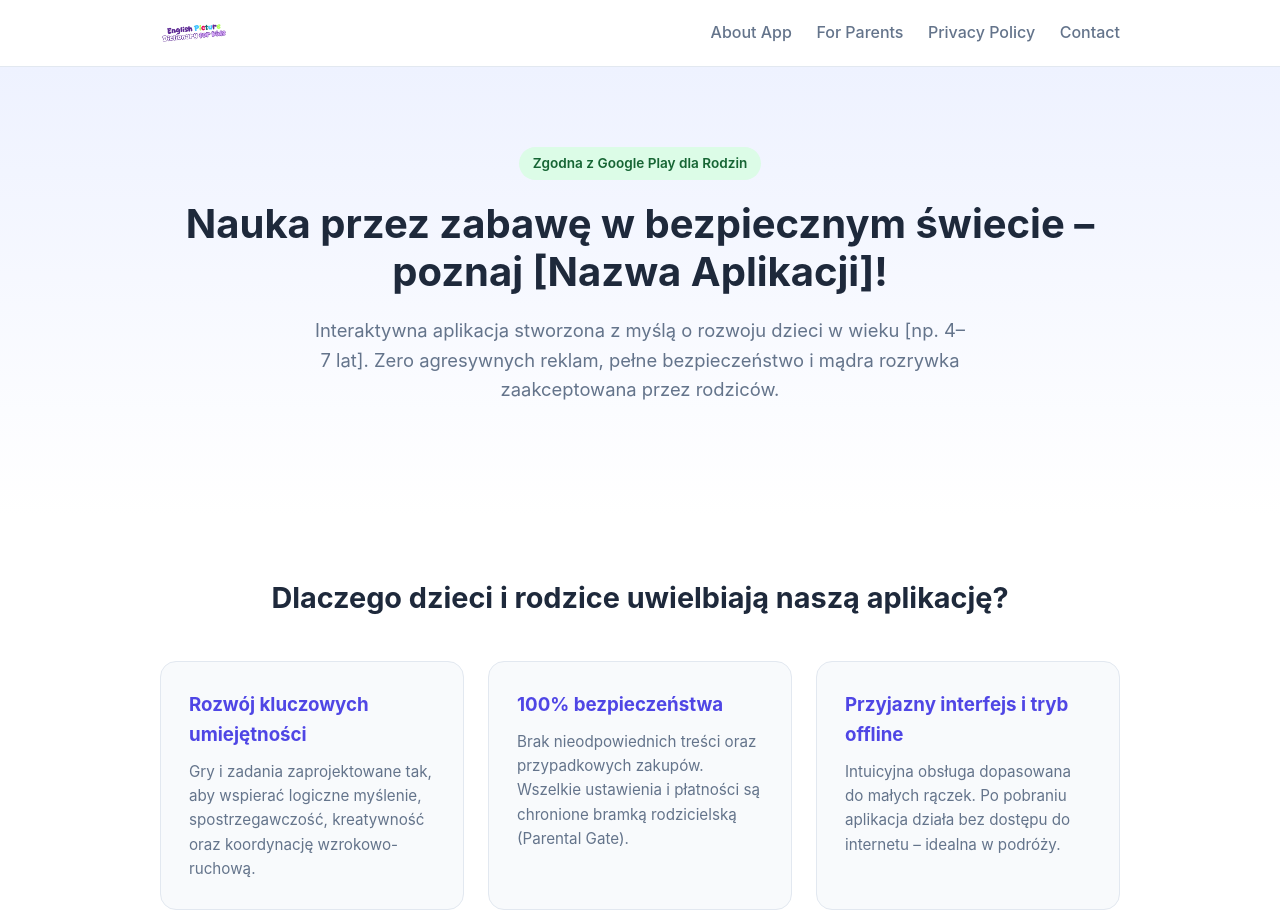
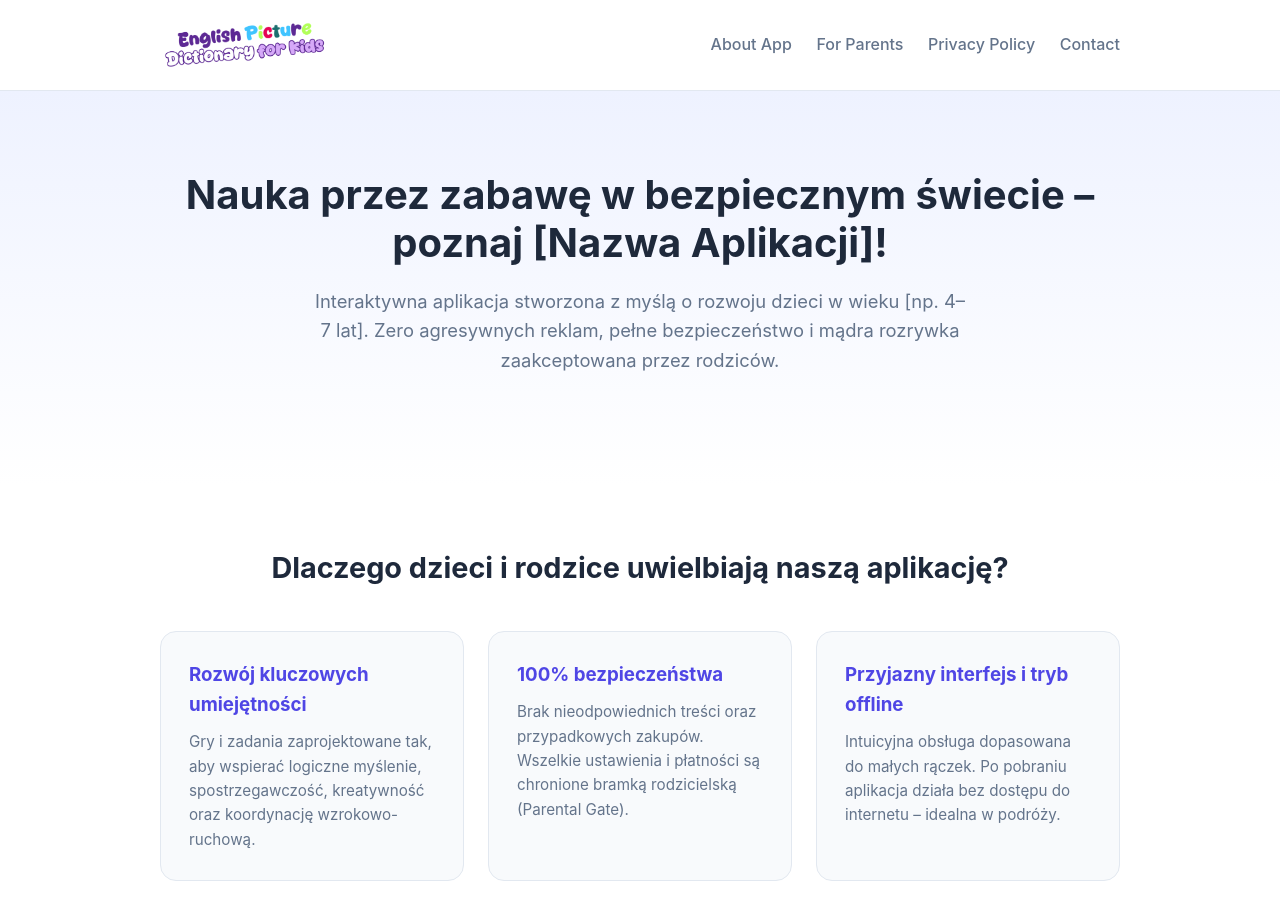
Before and after one commit to PictureDictionary/landing-page, a plain HTML site: page index.html in a window 1280 px wide. Shown: the top 913 px of the page. Drawn offline with Linux system fonts and the light colour scheme.

Commit message:
Update logo size and remove badge from header
Increased logo image height from 20px to 50px and removed a badge span.

```diff
--- a/index.html
+++ b/index.html
@@ -179,7 +179,7 @@
     <header>
         <div class="container">
             <nav>
-                <img src="logo_mini.png" alt="English Picture Dictionary for Kids" style="height: 20px; width: auto;">
+                <img src="logo_mini.png" alt="English Picture Dictionary for Kids" style="height: 50px; width: auto;">
                 <div class="nav-links">
                     <a href="#funkcje">About App</a>
                     <a href="#bezpieczenstwo">For Parents</a>
@@ -193,7 +193,7 @@
     <main>
         <section class="hero">
             <div class="container">
-                <span class="badge">Zgodna z Google Play dla Rodzin</span>
+
                 <h1>Nauka przez zabawę w bezpiecznym świecie – poznaj [Nazwa Aplikacji]!</h1>
                 <p>Interaktywna aplikacja stworzona z myślą o rozwoju dzieci w wieku [np. 4–7 lat]. Zero agresywnych reklam, pełne bezpieczeństwo i mądra rozrywka zaakceptowana przez rodziców.</p>
 
```
